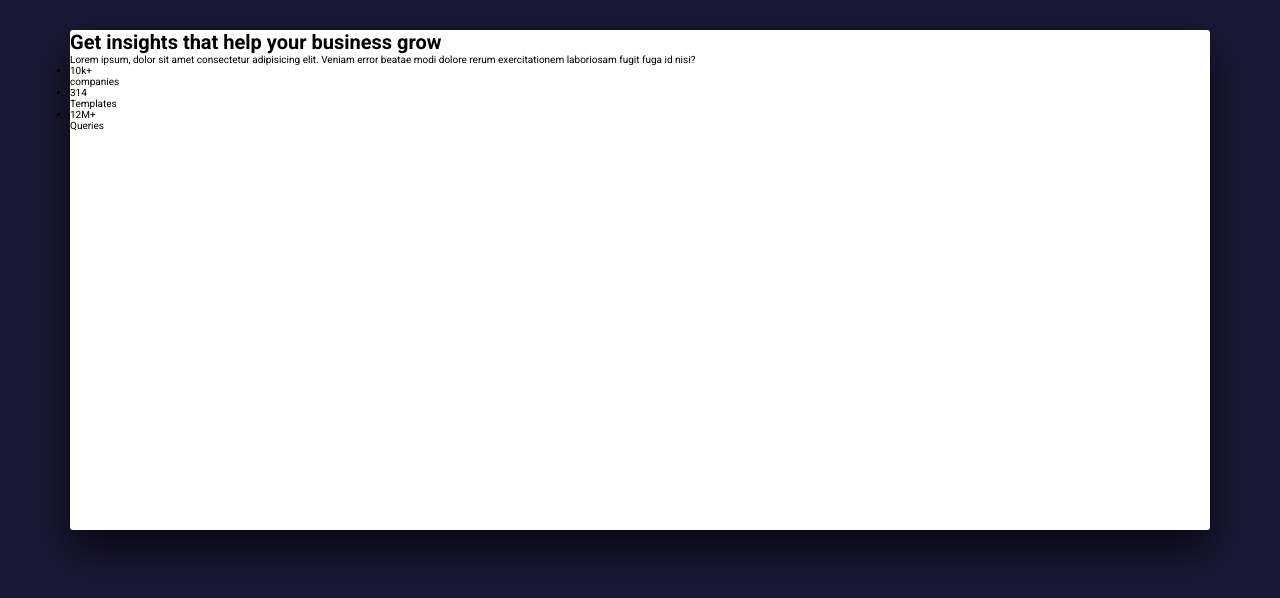
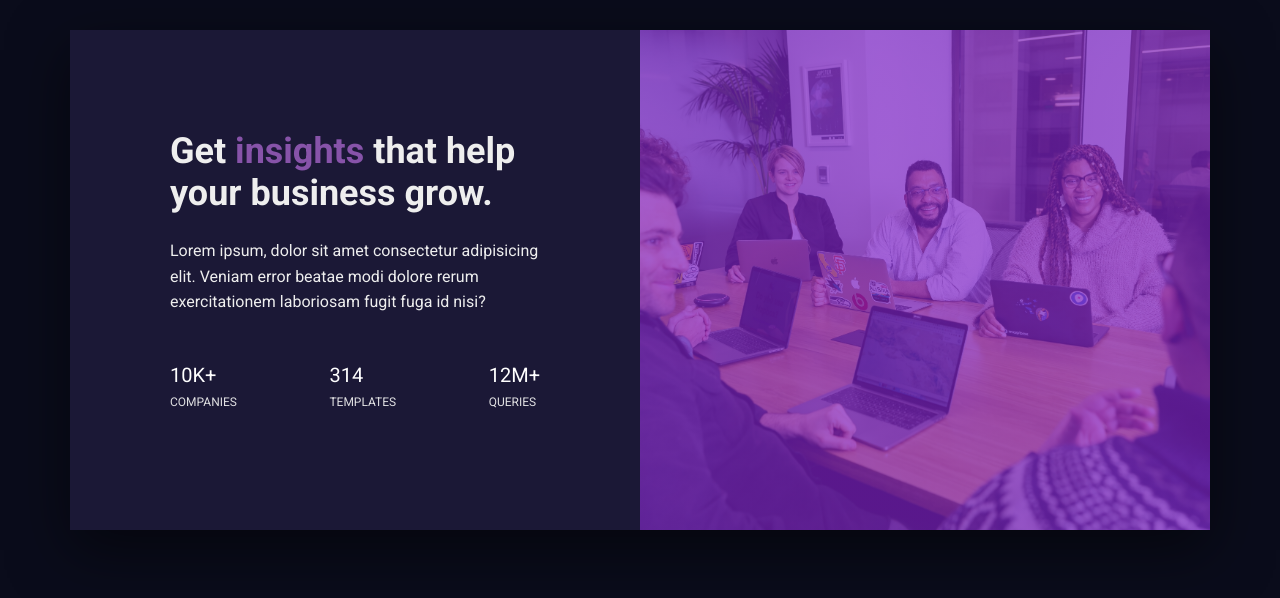
Before and after one commit to MwauStephen/Card-challenge, a plain HTML site: page index.html in a window 1280 px wide. Drawn offline with Linux system fonts and the light colour scheme.

Commit message:
finshed the card challenge

```diff
--- a/index.html
+++ b/index.html
@@ -19,21 +19,24 @@
         <div class="card__text-box">
           <h1 class="card__heading">
             Get <span class="card__highlight">insights</span> that help your
-            business grow
+            business grow.
           </h1>
           <p class="card__paragraph-text">
             Lorem ipsum, dolor sit amet consectetur adipisicing elit. Veniam
             error beatae modi dolore rerum exercitationem laboriosam fugit fuga
             id nisi?
           </p>
-          <div class="card__stats">
-            <ul class="card__stat-list">
-              <li class="card__stat-item">10k+</li>
-              <span class="card__stat-name">companies</span>
-              <li class="card__stat-item">314</li>
-              <span class="card__stat-name">Templates</span>
-              <li class="card__stat-item">12M+</li>
-              <span class="card__stat-name">Queries</span>
+          <div class="stats">
+            <ul class="stats__list">
+              <li class="stats__item">
+                10K+ <br /><span class="stats__name">companies</span>
+              </li>
+              <li class="stats__item">
+                314 <br /><span class="stats__name">Templates</span>
+              </li>
+              <li class="stats__item">
+                12M+ <br /><span class="stats__name">Queries</span>
+              </li>
             </ul>
           </div>
         </div>
--- a/main.css
+++ b/main.css
@@ -13,21 +13,81 @@ body {
   font-family: "Roboto", sans-serif;
   font-weight: 400;
   color: #000;
-  background-image: -webkit-gradient(linear, left top, left bottom, from(#1b1836), to(#1b1836));
-  background-image: linear-gradient(#1b1836, #1b1836);
+  background-image: -webkit-gradient(linear, left top, right bottom, from(#0a0c1b), to(#0a0c1b));
+  background-image: linear-gradient(to right bottom, #0a0c1b, #0a0c1b);
 }
 
 .card {
   height: 50rem;
-  background-color: #fff;
-  -webkit-box-shadow: 0 2rem 4rem rgba(0, 0, 0, 0.7);
-          box-shadow: 0 2rem 4rem rgba(0, 0, 0, 0.7);
+  -webkit-box-shadow: 0 2rem 6rem rgba(0, 0, 0, 0.5);
+          box-shadow: 0 2rem 6rem rgba(0, 0, 0, 0.5);
   border-radius: 0.3rem;
+  display: -ms-grid;
+  display: grid;
+  -ms-grid-columns: (1fr)[2];
+      grid-template-columns: repeat(2, 1fr);
+  -ms-grid-rows: (1fr)[2];
+      grid-template-rows: repeat(2, 1fr);
+}
+
+.card__text-box {
+  background: red;
+  background-image: -webkit-gradient(linear, left top, left bottom, from(#1b1836), to(#1b1836));
+  background-image: linear-gradient(#1b1836, #1b1836);
+  -ms-grid-row: 1;
+  -ms-grid-row-span: 2;
+  grid-row: 1/3;
+  padding: 10rem;
 }
 
 .card__img-box {
-  background-image: -webkit-gradient(linear, left top, left bottom, color-stop(0.3, #8753a9), color-stop(0.3, #8753a9)), url("/img/photo-1.jpg");
-  background-image: linear-gradient(#8753a9 0.3, #8753a9 0.3), url("/img/photo-1.jpg");
+  -ms-grid-row: 1;
+  -ms-grid-row-span: 2;
+  grid-row: 1/3;
+  background-image: -webkit-gradient(linear, left top, right top, from(rgba(127, 34, 199, 0.7)), to(rgba(127, 34, 199, 0.7))), url("/img/photo-1.jpg");
+  background-image: linear-gradient(to right, rgba(127, 34, 199, 0.7), rgba(127, 34, 199, 0.7)), url("/img/photo-1.jpg");
+  background-size: cover;
+  background-position: center;
+}
+
+.card__heading {
+  font-size: 3.6rem;
+  font-weight: bold;
+  color: #eee;
+  margin-bottom: 2.4rem;
+}
+
+.card__highlight {
+  color: #8753a9;
+}
+
+.card__paragraph-text {
+  font-size: 1.6rem;
+  font-weight: 400;
+  line-height: 1.6;
+  margin-bottom: 4.8rem;
+  color: #eee;
+}
+
+.stats__list {
+  list-style: none;
+  display: -webkit-box;
+  display: -ms-flexbox;
+  display: flex;
+  -webkit-box-pack: justify;
+      -ms-flex-pack: justify;
+          justify-content: space-between;
+}
+
+.stats__item {
+  font-size: 2rem;
+  color: #fff;
+}
+
+.stats__name {
+  font-size: 1.2rem;
+  text-transform: uppercase;
+  color: #eeee;
 }
 
 .main {
```
Also changed, not shown: 1 other file.
